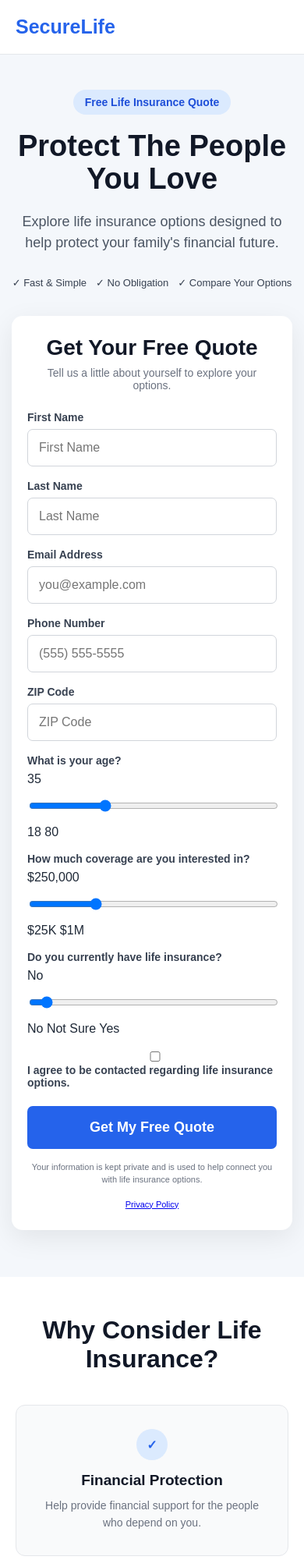
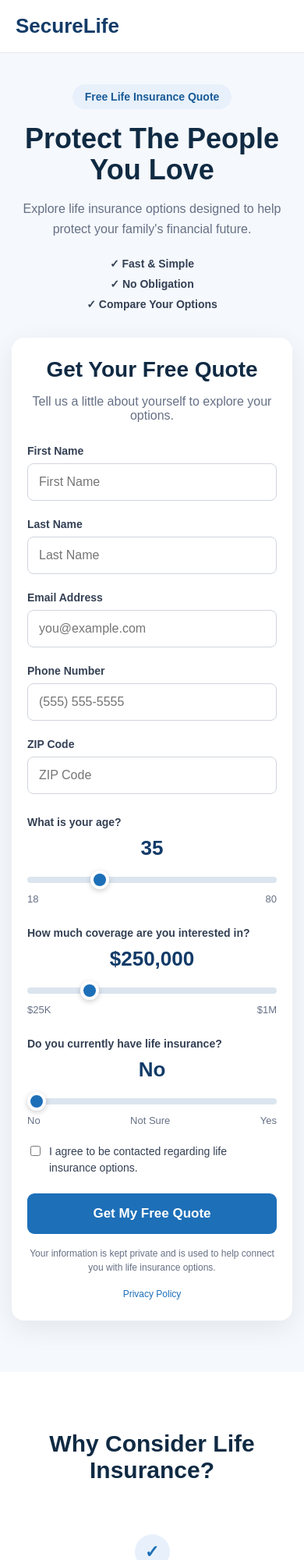
Before and after one commit to geyermatt8-alt/securelife-website, a website: page index.html in a window 390 px wide. Shown: the top 2000 px of the page at 78% size. Drawn offline with Linux system fonts and the light colour scheme.

Commit message:
Update style.css

```diff
--- a/style.css
+++ b/style.css
@@ -5,345 +5,340 @@
 body {
   margin: 0;
   font-family: Arial, Helvetica, sans-serif;
-  background: #f4f7fb;
-  color: #1f2937;
+  background: #f5f8fc;
+  color: #172033;
 }
 
-
-/* HEADER */
-
 .header {
-  height: 70px;
-  padding: 0 50px;
-  background: white;
-  border-bottom: 1px solid #e5e7eb;
-
+  background: #ffffff;
+  padding: 20px 40px;
   display: flex;
   justify-content: space-between;
   align-items: center;
+  border-bottom: 1px solid #e5eaf1;
 }
 
 .logo {
-  font-size: 25px;
-  font-weight: bold;
-  color: #2563eb;
+  font-size: 26px;
+  font-weight: 700;
+  color: #123b68;
 }
 
 .header-text {
+  color: #667085;
   font-size: 14px;
-  color: #6b7280;
 }
 
-
-/* HERO */
-
 .hero {
-  padding: 70px 20px 80px;
+  padding: 60px 20px 70px;
 }
 
 .hero-content {
-  max-width: 700px;
+  max-width: 720px;
   margin: 0 auto;
   text-align: center;
 }
 
-
-/* BADGE */
-
 .badge {
   display: inline-block;
-
-  background: #dbeafe;
-  color: #1d4ed8;
-
-  padding: 8px 15px;
+  background: #e8f1fb;
+  color: #185a96;
+  padding: 8px 16px;
   border-radius: 20px;
-
   font-size: 14px;
-  font-weight: bold;
-
-  margin-bottom: 20px;
+  font-weight: 600;
+  margin-bottom: 18px;
 }
 
-
-/* HEADLINE */
-
 h1 {
-  margin: 0 0 20px;
-
-  color: #111827;
-
-  font-size: 52px;
+  font-size: 46px;
   line-height: 1.1;
+  margin: 0 0 18px;
+  color: #102a43;
 }
 
 .subtitle {
-  max-width: 600px;
-  margin: 0 auto 30px;
-
-  color: #4b5563;
-
-  font-size: 21px;
-  line-height: 1.5;
+  font-size: 18px;
+  line-height: 1.6;
+  color: #667085;
+  max-width: 620px;
+  margin: 0 auto 24px;
 }
-
-
-/* BENEFITS */
 
 .benefits {
   display: flex;
   justify-content: center;
+  gap: 20px;
   flex-wrap: wrap;
-
-  gap: 25px;
-
   margin-bottom: 35px;
-
-  color: #374151;
-
-  font-size: 15px;
-  font-weight: 500;
+  color: #344054;
+  font-size: 14px;
+  font-weight: 600;
 }
 
-
-/* FORM */
-
 form {
-  max-width: 500px;
-  margin: 0 auto;
-
+  background: #ffffff;
   padding: 35px;
-
-  background: white;
-
-  border-radius: 14px;
-
-  box-shadow: 0 10px 35px rgba(0, 0, 0, 0.08);
-
+  border-radius: 16px;
+  box-shadow: 0 10px 35px rgba(16, 42, 67, 0.08);
   text-align: left;
 }
 
 form h2 {
-  margin: 0 0 8px;
-
+  margin-top: 0;
+  margin-bottom: 8px;
   text-align: center;
-
+  color: #102a43;
   font-size: 28px;
-  color: #111827;
 }
 
 .form-subtitle {
-  margin: 0 0 25px;
+  text-align: center;
+  color: #667085;
+  margin-bottom: 28px;
+}
 
-  text-align: center;
+.form-row {
+  display: grid;
+  grid-template-columns: 1fr 1fr;
+  gap: 16px;
+}
 
-  color: #6b7280;
+.form-group {
+  margin-bottom: 22px;
+}
 
+.form-group label {
+  display: block;
+  margin-bottom: 8px;
   font-size: 14px;
+  font-weight: 600;
+  color: #344054;
+}
+
+input[type="text"],
+input[type="email"],
+input[type="tel"] {
+  width: 100%;
+  padding: 14px;
+  border: 1px solid #d0d5dd;
+  border-radius: 8px;
+  font-size: 16px;
+  background: #ffffff;
+}
+
+input[type="text"]:focus,
+input[type="email"]:focus,
+input[type="tel"]:focus {
+  outline: none;
+  border-color: #2878c8;
+  box-shadow: 0 0 0 3px rgba(40, 120, 200, 0.12);
 }
 
 
-/* FORM ROW */
+/* =========================
+   SLIDERS
+   ========================= */
 
-.form-row {
-  display: flex;
-  gap: 15px;
+.slider-group {
+  margin-top: 28px;
 }
 
-.form-row .form-group {
-  flex: 1;
+.slider-value {
+  text-align: center;
+  font-size: 28px;
+  font-weight: 700;
+  color: #123b68;
+  margin: 10px 0 16px;
 }
 
 
-/* FORM GROUP */
+/* Main slider */
 
-.form-group {
-  margin-bottom: 17px;
-}
-
-label {
-  display: block;
-
-  margin-bottom: 7px;
-
-  color: #374151;
-
-  font-size: 14px;
-  font-weight: bold;
+input[type="range"] {
+  -webkit-appearance: none;
+  appearance: none;
+  width: 100%;
+  height: 8px;
+  border-radius: 10px;
+  background: #dbe5ef;
+  outline: none;
+  cursor: pointer;
+  margin: 5px 0;
 }
 
 
-/* INPUTS */
+/* Chrome / Safari */
 
-input,
-select {
-  width: 100%;
-
-  padding: 14px;
-
-  border: 1px solid #d1d5db;
-  border-radius: 7px;
-
-  background: white;
-
-  font-family: inherit;
-  font-size: 16px;
-
-  transition: border-color 0.2s;
-}
-
-input:focus,
-select:focus {
-  outline: none;
-
-  border-color: #2563eb;
+input[type="range"]::-webkit-slider-thumb {
+  -webkit-appearance: none;
+  appearance: none;
+  width: 24px;
+  height: 24px;
+  border-radius: 50%;
+  background: #1d6fb8;
+  border: 4px solid #ffffff;
+  box-shadow: 0 2px 7px rgba(0, 0, 0, 0.2);
+  cursor: pointer;
 }
 
 
-/* BUTTON */
+/* Firefox */
 
-button {
-  width: 100%;
-
-  padding: 17px;
-
-  margin-top: 5px;
-
-  border: none;
-  border-radius: 7px;
-
-  background: #2563eb;
-  color: white;
-
-  font-size: 18px;
-  font-weight: bold;
-
+input[type="range"]::-moz-range-thumb {
+  width: 24px;
+  height: 24px;
+  border-radius: 50%;
+  background: #1d6fb8;
+  border: 4px solid #ffffff;
+  box-shadow: 0 2px 7px rgba(0, 0, 0, 0.2);
   cursor: pointer;
 }
 
-button:hover {
-  background: #1d4ed8;
+
+/* Slider labels */
+
+.slider-labels {
+  display: flex;
+  justify-content: space-between;
+  margin-top: 8px;
+  color: #667085;
+  font-size: 13px;
+}
+
+.insurance-labels {
+  justify-content: space-between;
 }
 
 
-/* PRIVACY NOTE */
+/* Consent */
 
-.privacy-note {
-  margin: 15px 0 0;
-
-  text-align: center;
-
-  color: #6b7280;
-
-  font-size: 11px;
+.form-group:has(#consent) label {
+  display: flex;
+  align-items: flex-start;
+  gap: 8px;
+  font-weight: 400;
   line-height: 1.5;
 }
 
+#consent {
+  margin-top: 3px;
+  flex-shrink: 0;
+}
 
-/* WHY SECTION */
+
+/* Button */
+
+button[type="submit"] {
+  width: 100%;
+  padding: 16px;
+  border: none;
+  border-radius: 9px;
+  background: #1d6fb8;
+  color: #ffffff;
+  font-size: 17px;
+  font-weight: 700;
+  cursor: pointer;
+  transition: 0.2s ease;
+}
+
+button[type="submit"]:hover {
+  background: #155b97;
+}
+
+.privacy-note {
+  text-align: center;
+  color: #667085;
+  font-size: 12px;
+  line-height: 1.5;
+  margin: 16px 0 0;
+}
+
+.privacy-note a {
+  color: #1d6fb8;
+  text-decoration: none;
+}
+
+.privacy-note a:hover {
+  text-decoration: underline;
+}
+
+
+/* =========================
+   WHY SECTION
+   ========================= */
 
 .why-section {
-  padding: 70px 20px;
-
-  background: white;
-
+  background: #ffffff;
+  padding: 65px 20px;
   text-align: center;
 }
 
-.why-section > h2 {
-  margin: 0 0 40px;
-
-  color: #111827;
-
-  font-size: 32px;
+.why-section h2 {
+  font-size: 30px;
+  color: #102a43;
+  margin-bottom: 40px;
 }
-
-
-/* TRUST CARDS */
 
 .trust-items {
   max-width: 1000px;
-
   margin: 0 auto;
-
-  display: flex;
-
-  gap: 25px;
+  display: grid;
+  grid-template-columns: repeat(3, 1fr);
+  gap: 30px;
 }
 
 .trust-item {
-  flex: 1;
-
-  padding: 30px;
-
-  border: 1px solid #e5e7eb;
-  border-radius: 12px;
-
-  background: #f9fafb;
+  padding: 25px;
 }
 
 .icon {
-  width: 40px;
-  height: 40px;
-
+  width: 45px;
+  height: 45px;
   margin: 0 auto 15px;
-
+  border-radius: 50%;
+  background: #e8f1fb;
+  color: #1d6fb8;
   display: flex;
   align-items: center;
   justify-content: center;
-
-  border-radius: 50%;
-
-  background: #dbeafe;
-  color: #2563eb;
-
-  font-weight: bold;
+  font-size: 22px;
+  font-weight: 700;
 }
 
 .trust-item h3 {
-  margin: 0 0 10px;
-
-  font-size: 19px;
-
-  color: #111827;
+  color: #102a43;
+  margin-bottom: 10px;
 }
 
 .trust-item p {
-  margin: 0;
-
-  color: #6b7280;
-
-  font-size: 14px;
+  color: #667085;
   line-height: 1.6;
 }
 
 
-/* FOOTER */
+/* =========================
+   FOOTER
+   ========================= */
 
 footer {
+  background: #102a43;
+  color: #d9e2ec;
+  text-align: center;
   padding: 30px 20px;
-
-  background: #111827;
-
-  text-align: center;
-
-  color: #9ca3af;
-
   font-size: 12px;
   line-height: 1.6;
 }
 
-footer p {
-  margin: 5px 0;
-}
 
+/* =========================
+   MOBILE
+   ========================= */
 
-/* MOBILE */
-
-@media (max-width: 600px) {
+@media (max-width: 700px) {
 
   .header {
-    padding: 0 20px;
+    padding: 18px 20px;
   }
 
   .header-text {
@@ -351,20 +346,20 @@ footer p {
   }
 
   .hero {
-    padding: 45px 15px 60px;
+    padding: 40px 15px 50px;
   }
 
   h1 {
-    font-size: 38px;
+    font-size: 36px;
   }
 
   .subtitle {
-    font-size: 18px;
+    font-size: 16px;
   }
 
   .benefits {
-    gap: 12px;
-    font-size: 13px;
+    gap: 10px;
+    flex-direction: column;
   }
 
   form {
@@ -372,16 +367,19 @@ footer p {
   }
 
   .form-row {
-    flex-direction: column;
+    grid-template-columns: 1fr;
     gap: 0;
   }
 
   .trust-items {
-    flex-direction: column;
+    grid-template-columns: 1fr;
   }
 
   .why-section {
     padding: 50px 20px;
   }
 
+  .slider-value {
+    font-size: 26px;
+  }
 }
```
